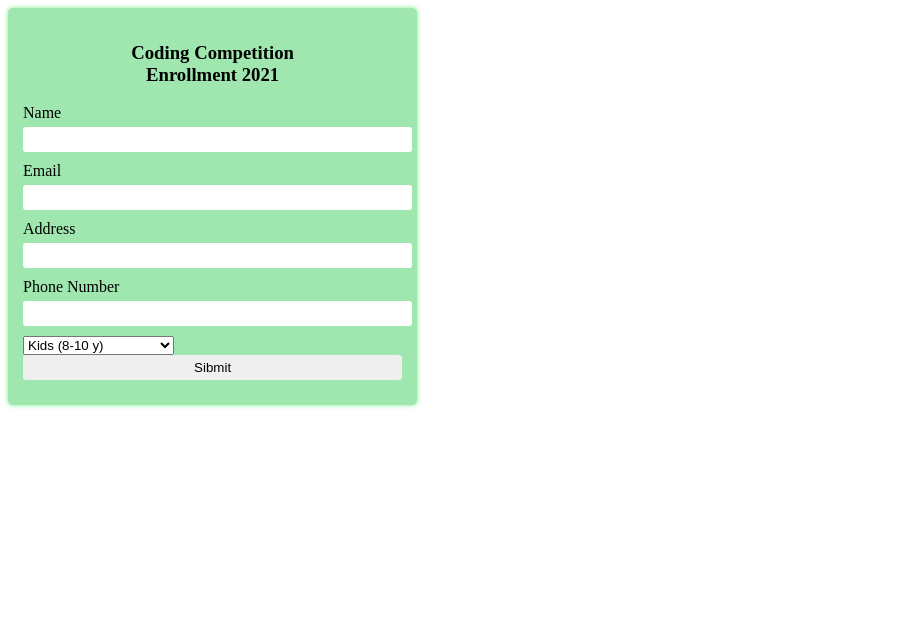
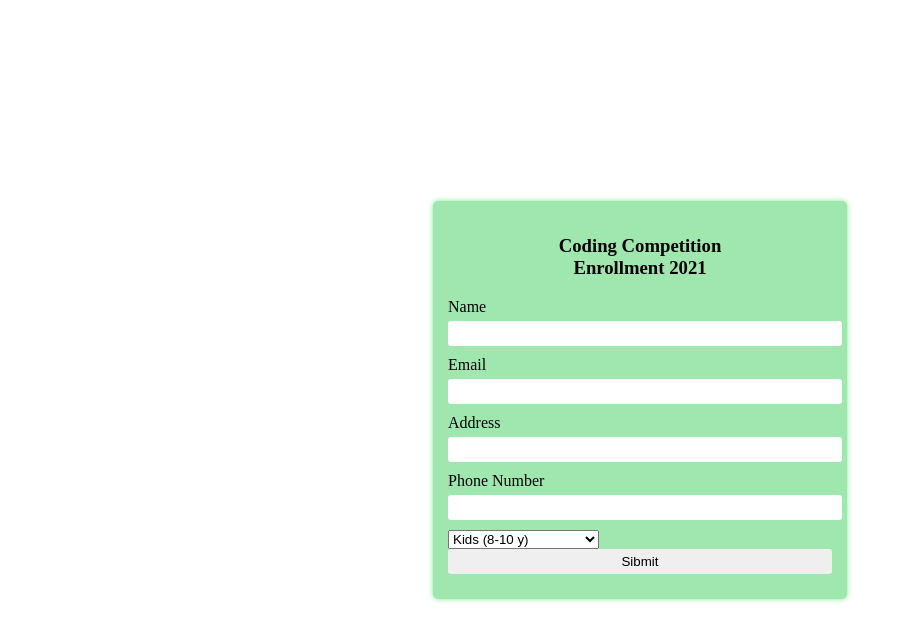
Before and after one commit to lohkaixuan2011/web-dev, a plain HTML site: page Learning_Form/form.html in a window 1280 px wide. Shown: the whole page, without its empty margins (0-908 px from the left). Drawn offline with Linux system fonts and the light colour scheme.

Commit message:
center the form

```diff
--- a/Learning_Form/style.css
+++ b/Learning_Form/style.css
@@ -26,3 +26,12 @@ textarea {
     border-radius: 3px;
     width: 100%;
 }
+
+body {
+    align-items: center;
+    justify-content: center;
+    display: flex;
+    margin: 0;
+    padding: 0;
+    height: 100vh;
+}
```
